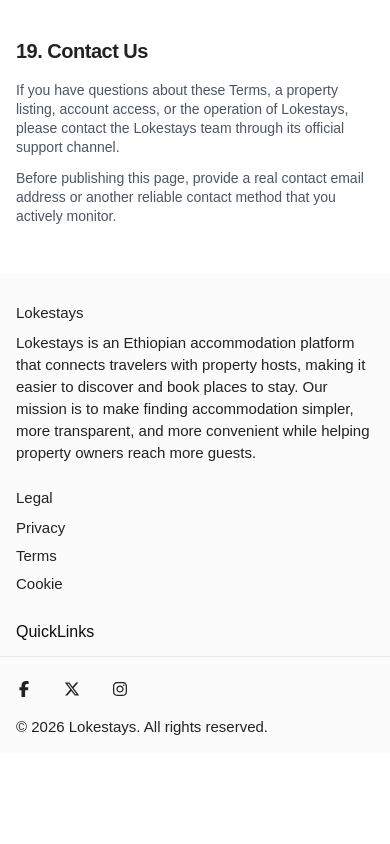
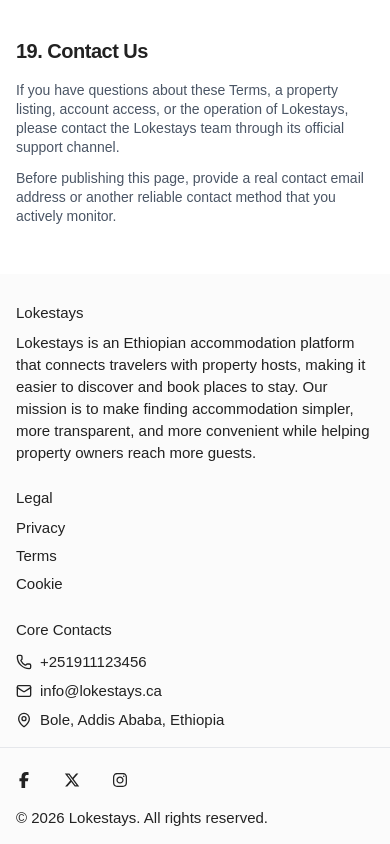
Before and after one commit to wakuma-dev/Lokestays, a React (Vite) app: page /Lokestays/terms in a window 390 px wide. Shown: the part 7745-8589 px from the top of the page. Before the commit the page ends 8498 px from the top, so only its background shows below. Built offline with nearby package versions, Linux system fonts and the light colour scheme.

Commit message:
feat: add contact section with phone, email and address links

```diff
--- /dev/null
+++ b/src/components/footer/Contacts.tsx
@@ -0,0 +1,54 @@
+import { Phone, Mail, MapPin, type LucideIcon, Icon } from "lucide-react"
+interface ContactProps {
+  icon: LucideIcon,
+  label: string;
+  href: string;
+}
+const contacts: ContactProps[] = [
+  {
+    icon: Phone,
+    label: "+251911123456",
+    href: "tel:+251911123456"
+  },
+  {
+    icon: Mail,
+    label: "info@lokestays.ca",
+    href: "mailto:info@lokestays.ca"
+  },
+  {
+    icon: MapPin,
+    label: "Bole, Addis Ababa, Ethiopia",
+    href: "https://www.google.com/maps/search/?api=1&query=Bole%2C+Addis+Ababa%2C+Ethiopia"
+  }
+]
+
+export default function Contacts(){
+  return(
+    <section aria-labelledby="core-contacts"
+             className="flex flex-col items-start gap-3">
+             <h2 id="core-contacts" className="text-[15px] leading-[20px] tracking-normal
+              md:tracking-tight font-medium text-[#222222]">
+                Core Contacts
+              </h2>
+              <nav aria-label="Contact information">
+             <ul className="space-y-1">
+               {contacts.map(({icon:Icon, label, href}) => (
+                <li key={label}>
+                  <a href={href}
+                     className="inline-flex items-center gap-2 text-[#222222]">
+                      <Icon aria-hidden="true" focusable="false" size={16} />
+                      <span className="underline-offset-4 transition-all duration-150 text-[15px] leading-[20px] hover:underline
+                       focus-visible:offset-[#222222]
+                       focus-visible:rounded-md
+                       focus-visible:outline-offset-2
+                       motion-reduce:transition-none">
+                        {label}
+                      </span>
+                     </a>
+                </li>
+               ))}
+             </ul>
+             </nav>
+      </section>
+  )
+}
--- a/src/components/footer/Footer.tsx
+++ b/src/components/footer/Footer.tsx
@@ -1,7 +1,7 @@
 import FooterBottom from "./FooterBottom"
 import FooterAbout from "./FooterAbout"
 import FooterLegal from "./FooterLegal"
-import QuickLinks from "./QuickLinks";
+import Contacts from "./Contacts";
 
 export default function Footer(){
     return(
@@ -10,11 +10,11 @@ export default function Footer(){
        className="bg-[#FBFBFB] w-full h-auto flex flex-col py-4">
         <div aria-hidden="true" className="w-full border-t-border-t-gray-200" />
         <div className="w-full max-w-[1400px] mx-auto px-4 md:px-6
-        lg:px-0 grid grid-cols-1 md:grid-cols-3 gap-x-12 justify-end-safe
+        lg:px-0 grid grid-cols-1 md:grid-cols-2 lg:grid-cols-3 gap-x-12 justify-end-safe
           py-3 md:py-5 gap-6 md:gap-8 lg:gap-x-12">
             <FooterAbout/>
             <FooterLegal />
-            <QuickLinks />
+            <Contacts />
         </div>
         <div
         aria-hidden="true"
--- a/src/components/footer/QuickLinks.tsx
+++ /dev/null
@@ -1,7 +0,0 @@
-const QuickLinks = () => {
-  return (
-    <div>QuickLinks</div>
-  )
-}
-
-export default QuickLinks
--- a/src/components/footer/index.ts
+++ b/src/components/footer/index.ts
@@ -2,3 +2,4 @@ export { default as Footer } from "./Footer"
 export { default as FooterBottom } from "./FooterBottom"
 export { default as FooterAbout } from "./FooterAbout"
 export { default as FooterLegal } from "./FooterLegal"
+export { default as Contacts } from "./Contacts"
```
